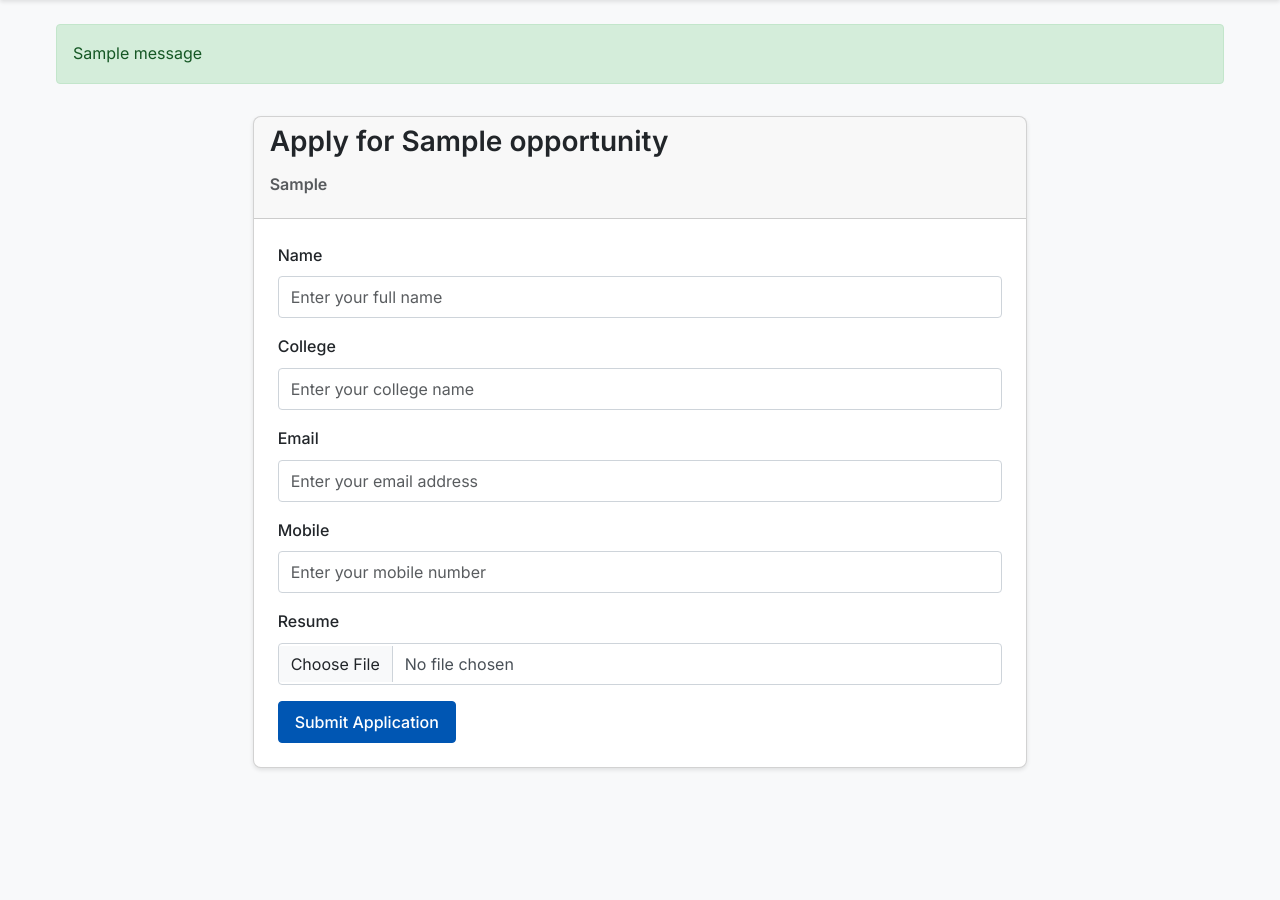
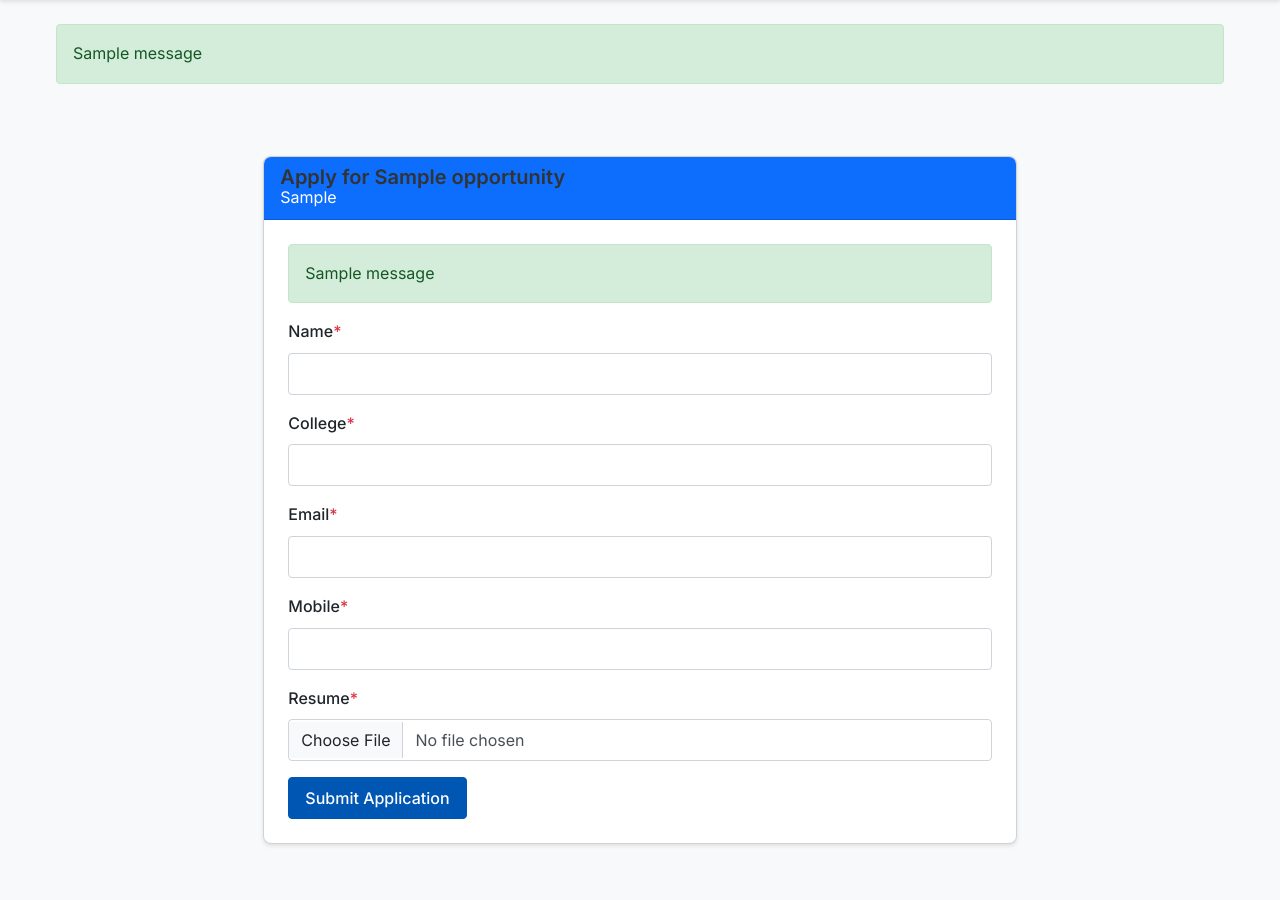
Before and after one commit to ShreyashSri/career-portal-test, a Django app: page /apply/1/ in a window 1280 px wide. Shown: the part 80-980 px from the top of the page. Before the commit the page ends 850 px from the top, so only its background shows below. Run offline with Django 5.2, Linux system fonts and the light colour scheme; tables that the repository leaves empty hold one stand-in row (values such as "Sample post"); one stand-in notice (Sample message) is shown; some libraries are stand-ins or nearby versions.

Commit message:
Minor changes

```diff
--- a/career/forms.py
+++ b/career/forms.py
@@ -6,38 +6,9 @@ class ApplicationForm(forms.ModelForm):
         model = Application
         fields = ['name', 'college', 'email', 'mobile', 'resume']
         widgets = {
-            'name': forms.TextInput(attrs={
-                'class': 'form-control',
-                'placeholder': 'Enter your full name'
-            }),
-            'college': forms.TextInput(attrs={
-                'class': 'form-control',
-                'placeholder': 'Enter your college name'
-            }),
-            'email': forms.EmailInput(attrs={
-                'class': 'form-control',
-                'placeholder': 'Enter your email address'
-            }),
-            'mobile': forms.TextInput(attrs={
-                'class': 'form-control',
-                'placeholder': 'Enter your mobile number'
-            }),
-            'resume': forms.FileInput(attrs={
-                'class': 'form-control'
-            })
+            'name': forms.TextInput(attrs={'class': 'form-control'}),
+            'college': forms.TextInput(attrs={'class': 'form-control'}),
+            'email': forms.EmailInput(attrs={'class': 'form-control'}),
+            'mobile': forms.TextInput(attrs={'class': 'form-control'}),
+            'resume': forms.FileInput(attrs={'class': 'form-control'}),
         }
-
-    def clean_resume(self):
-        resume = self.cleaned_data.get('resume')
-        if resume:
-            file_extension = resume.name.split('.')[-1].lower()
-            allowed_extensions = ['pdf', 'doc', 'docx']
-            if file_extension not in allowed_extensions:
-                raise forms.ValidationError(
-                    'Invalid file format. Only PDF, DOC, and DOCX files are allowed.'
-                )
-            if resume.size > 5 * 1024 * 1024:  # 5MB limit
-                raise forms.ValidationError(
-                    'The file is too large. Maximum file size allowed is 5MB.'
-                )
-        return resume
--- a/career/models.py
+++ b/career/models.py
@@ -1,7 +1,4 @@
 from django.db import models
-from django.core.validators import RegexValidator, EmailValidator
-from django.utils import timezone
-
 
 class Opportunity(models.Model):
     CATEGORY_CHOICES = [
@@ -20,51 +17,20 @@ class Opportunity(models.Model):
     payment_amount = models.DecimalField(max_digits=10, decimal_places=2, null=True, blank=True)
     created_at = models.DateTimeField(auto_now_add=True)
 
-    class Meta:
-        ordering = ['-created_at']
-        verbose_name_plural = "Opportunities"
-
     def __str__(self):
         return f"{self.title} - {self.company}"
 
-
 class Application(models.Model):
-    opportunity = models.ForeignKey(Opportunity, on_delete=models.CASCADE, related_name='applications')
+    opportunity = models.ForeignKey(Opportunity, on_delete=models.CASCADE)
     name = models.CharField(max_length=100)
     college = models.CharField(max_length=200)
-    email = models.EmailField(validators=[EmailValidator()])
-    phone_regex = RegexValidator(
-        regex=r'^\+?1?\d{9,15}$',
-        message="Phone number must be entered in the format: '+999999999'. Up to 15 digits allowed."
-    )
-    mobile = models.CharField(validators=[phone_regex], max_length=17)
-    resume = models.FileField(
-        upload_to='resumes/%Y/%m/%d/',
-        help_text='Upload your resume (PDF, DOC, DOCX only)',
-    )
-    applied_at = models.DateTimeField(default=timezone.now)
-    status = models.CharField(
-        max_length=20,
-        choices=[
-            ('pending', 'Pending'),
-            ('reviewing', 'Reviewing'),
-            ('accepted', 'Accepted'),
-            ('rejected', 'Rejected')
-        ],
-        default='pending'
-    )
-
-    class Meta:
-        ordering = ['-applied_at']
+    email = models.EmailField()
+    mobile = models.CharField(max_length=15)
+    resume = models.FileField(upload_to='resumes/')
+    applied_at = models.DateTimeField(auto_now_add=True)
 
     def __str__(self):
         return f"{self.name} - {self.opportunity.title}"
-
-    def clean(self):
-        # Add any custom validation here
-        if self.opportunity.deadline < timezone.now().date():
-            raise ValidationError("This opportunity is no longer accepting applications.")
-
 
 class MockTest(models.Model):
     title = models.CharField(max_length=200)
--- a/career/templates/career/application_form.html
+++ b/career/templates/career/application_form.html
@@ -1,20 +1,34 @@
 {% extends 'career/base.html' %}
 
 {% block content %}
+<div class="container py-4">
     <div class="row">
         <div class="col-md-8 offset-md-2">
             <div class="card">
-            <div class="card-header">
-                <h3>Apply for {{ opportunity.title }}</h3>
-                <h6 class="text-muted">{{ opportunity.company }}</h6>
+                <div class="card-header bg-primary text-white">
+                    <h3 class="card-title mb-0">Apply for {{ opportunity.title }}</h3>
+                    <p class="card-subtitle mb-0">{{ opportunity.company }}</p>
                 </div>
                 <div class="card-body">
-                <form method="post" enctype="multipart/form-data">
+                    {% if messages %}
+                    <div class="messages mb-3">
+                        {% for message in messages %}
+                        <div class="alert alert-{{ message.tags }}">
+                            {{ message }}
+                        </div>
+                        {% endfor %}
+                    </div>
+                    {% endif %}
+
+                    <form method="post" enctype="multipart/form-data" novalidate>
                         {% csrf_token %}
+                        {{ form.non_field_errors }}
 
                         {% for field in form %}
                         <div class="mb-3">
-                        <label class="form-label">{{ field.label }}</label>
+                            <label for="{{ field.id_for_label }}" class="form-label">
+                                {{ field.label }}{% if field.field.required %}<span class="text-danger">*</span>{% endif %}
+                            </label>
                             {{ field }}
                             {% if field.errors %}
                                 <div class="text-danger">
@@ -22,6 +36,9 @@
                                         <small>{{ error }}</small>
                                     {% endfor %}
                                 </div>
+                            {% endif %}
+                            {% if field.help_text %}
+                                <small class="form-text text-muted">{{ field.help_text }}</small>
                             {% endif %}
                         </div>
                         {% endfor %}
@@ -32,4 +49,5 @@
             </div>
         </div>
     </div>
+</div>
 {% endblock %}
--- a/career/urls.py
+++ b/career/urls.py
@@ -3,9 +3,9 @@ from . import views
 
 urlpatterns = [
     path('', views.home, name='home'),
-    path('internships/', views.opportunity_list, {'category': 'internship'}, name='internships'),
     path('jobs/', views.opportunity_list, {'category': 'job'}, name='jobs'),
     path('hackathons/', views.opportunity_list, {'category': 'hackathon'}, name='hackathons'),
+    path('internships/', views.opportunity_list, {'category': 'internship'}, name='internships'),
     path('mock-tests/', views.mock_tests, name='mock_tests'),
     path('activity-points/', views.activity_points, name='activity_points'),
     path('apply/<int:opportunity_id>/', views.apply, name='apply'),
--- a/career/views.py
+++ b/career/views.py
@@ -3,10 +3,8 @@ from django.contrib import messages
 from .models import Opportunity, MockTest
 from .forms import ApplicationForm
 
-
 def home(request):
     return render(request, 'career/home.html')
-
 
 def opportunity_list(request, category):
     opportunities = Opportunity.objects.filter(category=category)
@@ -17,7 +15,6 @@ def opportunity_list(request, category):
         'category_title': category.title()  # Capitalizes the category name
     }
     return render(request, template_name, context)
-
 
 def apply(request, opportunity_id):
     opportunity = get_object_or_404(Opportunity, id=opportunity_id)
@@ -38,11 +35,9 @@ def apply(request, opportunity_id):
         'opportunity': opportunity
     })
 
-
 def mock_tests(request):
     tests = MockTest.objects.all()
     return render(request, 'career/mock_tests.html', {'tests': tests})
 
-
 def activity_points(request):
     return render(request, 'career/activity_points.html')
```
Also changed, not shown: career/admin.py (+3 -23 lines). Lines whose indentation alone changed are shown as unchanged.
